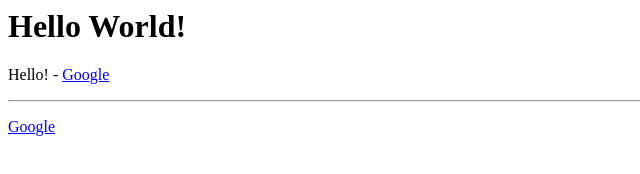
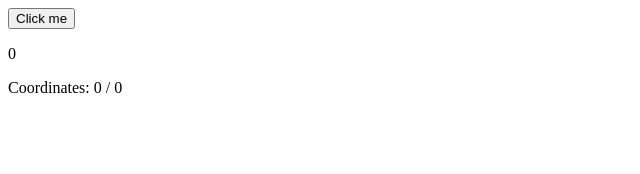
Before and after one commit to sbleru/VueComplete, a plain HTML site: page section/02/index.html in a window 1280 px wide. Shown: the whole page, without its empty margins (0-640 px from the left). Drawn offline with nearby package versions, Linux system fonts and the light colour scheme.

Commit message:
learn: Getting event data from the event object #sec2

```diff
--- a/section/02/index.html
+++ b/section/02/index.html
@@ -3,24 +3,26 @@
 <script src="https://unpkg.com/vue/dist/vue.js"></script>
 
 <div id="app">
-	<h1 v-once>{{ title }}</h1>
-	<p>{{ sayHello() }} - <a v-bind:href="link">Google</a></p>
-	<hr>
-	<p v-html="finishedLink"></p>
+	<button v-on:click="increase">Click me</button>
+	<p>{{ count }}</p>
+	<p v-on:mousemove="updateCoordinates">Coordinates: {{ x }} / {{ y }}</p>
 </div>
 
 <script>
 	new Vue({
 		el: '#app',
 		data: {
-			title: 'Hello World!',
-			link: 'http://google.com',
-			finishedLink: '<a href="http://google.com">Google</a>'
+			count: 0,
+			x: 0,
+			y: 0
 		},
 		methods: {
-			sayHello() {
-				this.title = "Hello!";
-				return this.title;
+			increase: function() {
+				this.count++;
+			},
+			updateCoordinates: function(event) {
+				this.x = event.clientX;
+				this.y = event.clientY;
 			}
 		}
 	})
```
